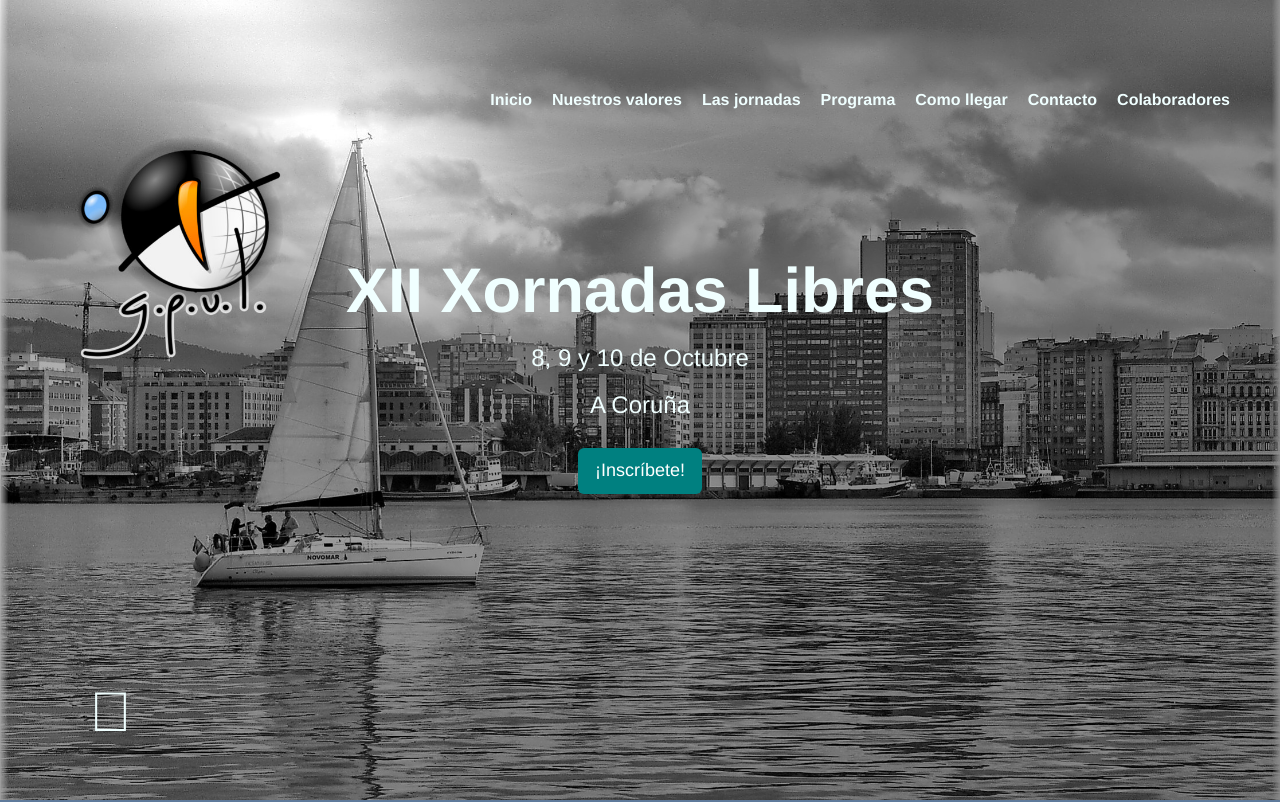
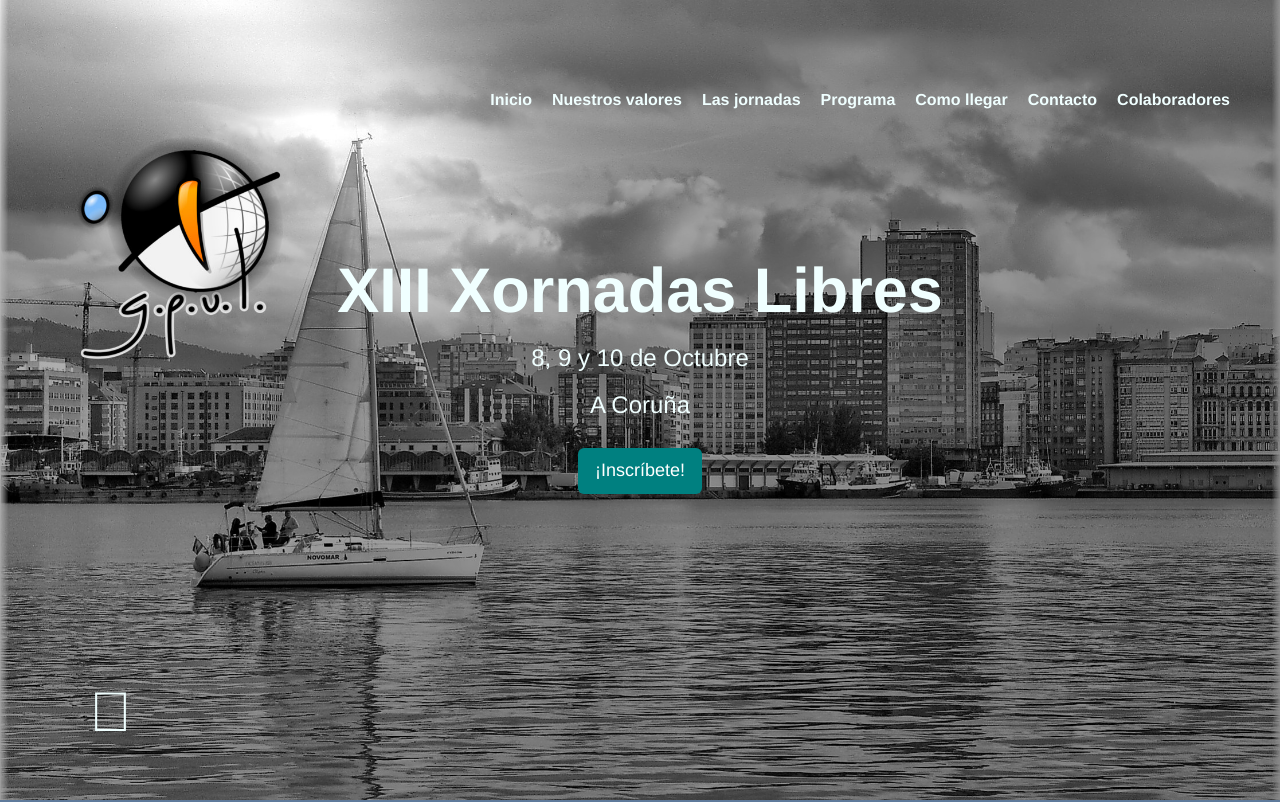
Before and after one commit to castrinho8/gpul-xornadas-libres-2014, a website: page public/index.html in a window 1280 px wide. Shown: the top 802 px of the page. Drawn offline with Linux system fonts and the light colour scheme.

Commit message:
Cambio en el año de la charla segundo intento

```diff
--- a/public/index.html
+++ b/public/index.html
@@ -65,7 +65,7 @@
             </div>
         </nav>
         <div class="text-vertical-center">
-            <h1>XII Xornadas Libres</h1>
+            <h1>XIII Xornadas Libres</h1>
             <h3>8, 9 y 10 de Octubre</h3>
             <h3>A Coruña</h3>
             <br>
```
